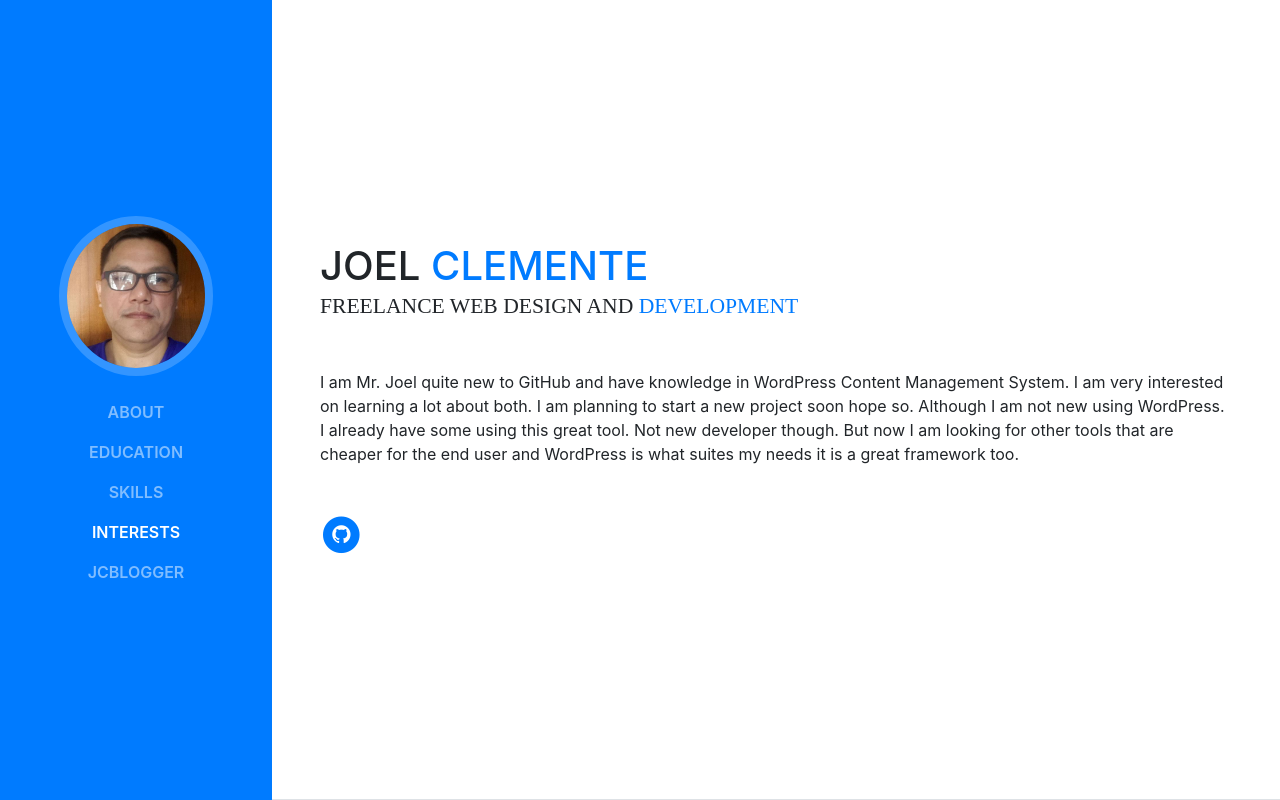
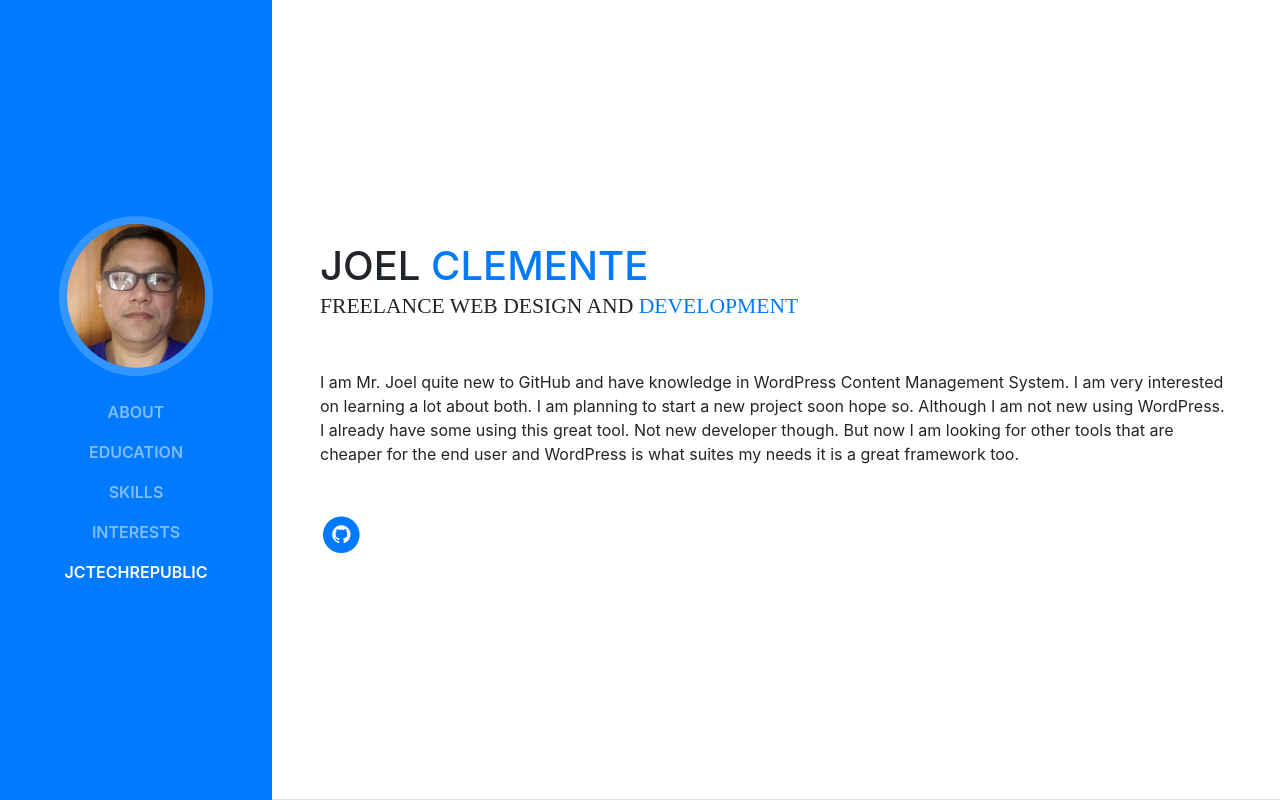
Before and after one commit to joeclemente/joeclemente.github.io, a website with bundled scripts: page index.html in a window 1280 px wide. Shown: the top 800 px of the page. Built offline with nearby package versions, Linux system fonts and the light colour scheme; a web font is replaced by a local one.

Commit message:
Update index.html

```diff
--- a/index.html
+++ b/index.html
@@ -52,7 +52,7 @@
             <a class="nav-link js-scroll-trigger" href="#interests">Interests</a>
           </li>
           <li class="nav-item">
-            <a class="nav-link js-scroll-trigger" href="#jcblogger">jcblogger</a>
+            <a class="nav-link js-scroll-trigger" href="#jctechrepublic">jctechrepublic</a>
           </li>
         </ul>
       </div>
```
